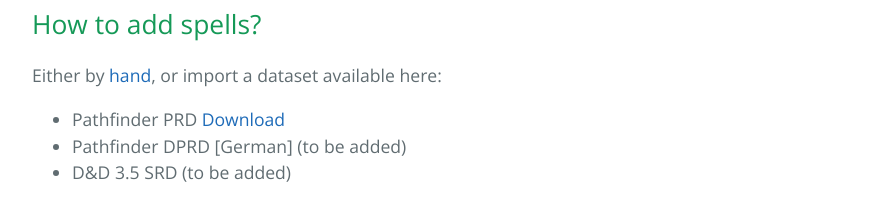
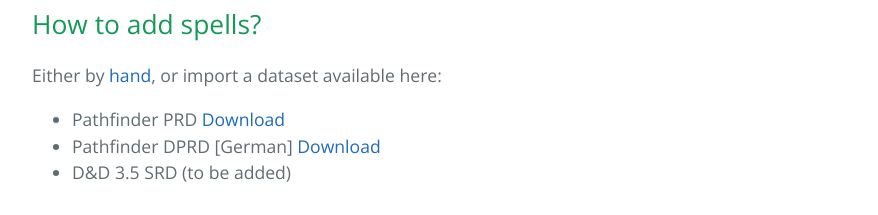
Before and after one commit to christofsteel/pySpellbook, a plain HTML site: page index.html in a window 1280 px wide. Shown: the part 1240-1455 px from the top of the page, without its empty margins (192-1070 px from the left). Drawn offline with nearby package versions, Linux system fonts and the light colour scheme.

Commit message:
Added datasets

```diff
--- a/index.html
+++ b/index.html
@@ -62,9 +62,8 @@
 <p>Either by <a href="https://github.com/christofsteel/pySpellbook/wiki/generateDatasets">hand</a>, or import a dataset available here:</p>
 
 <ul>
-<li>Pathfinder PRD <a href="https://github.com/christofsteel/pySpellbook/releases/download/v0.7.2/pathfinder.json">Download</a>
-</li>
-<li>Pathfinder DPRD [German] (to be added)</li>
+<li>Pathfinder PRD <a href="https://christofsteel.github.io/pySpellbook/datasets/pathfinder-20150914.json">Download</a></li>
+<li>Pathfinder DPRD [German] <a href="https://christofsteel.github.io/pySpellbook/datasets/pathfinderDE-20150914.json">Download</a></li>
 <li>D&amp;D 3.5 SRD (to be added)</li>
 </ul>
 
```
Also changed, not shown: 3 other files.
